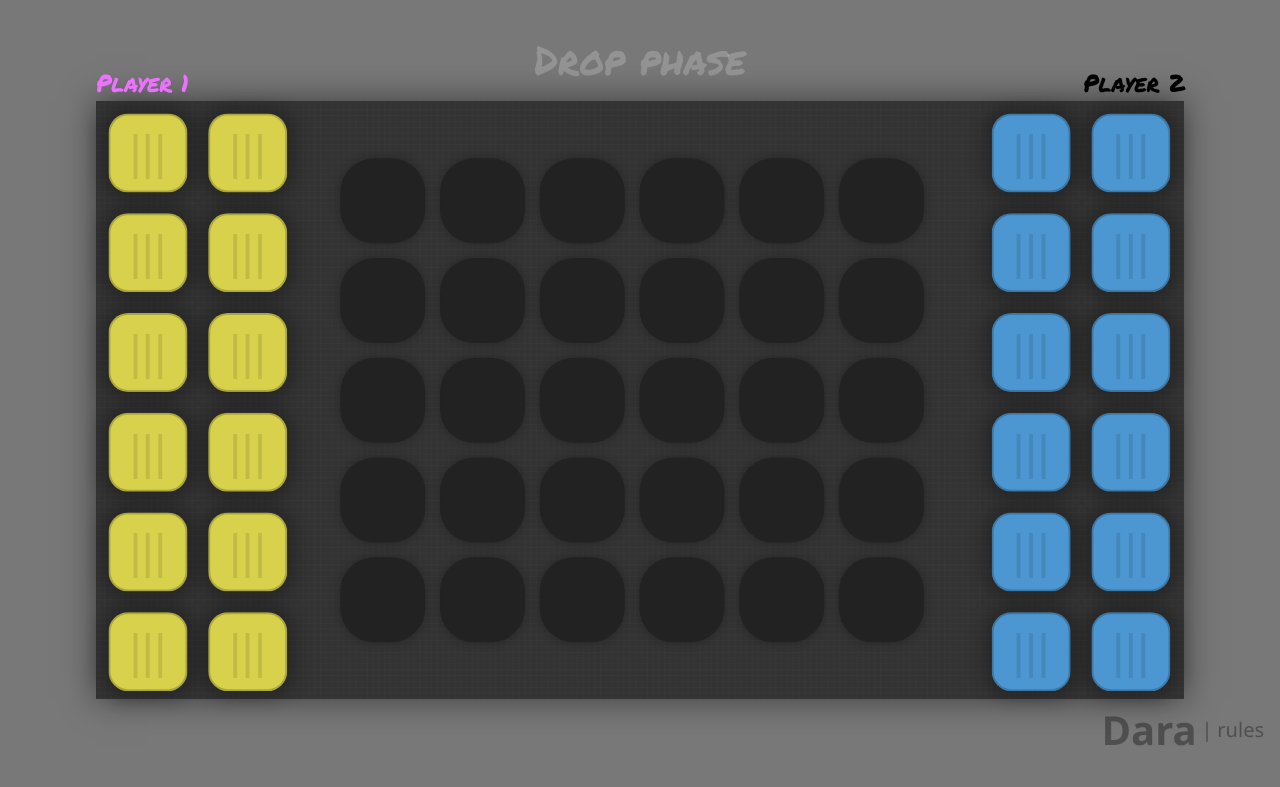
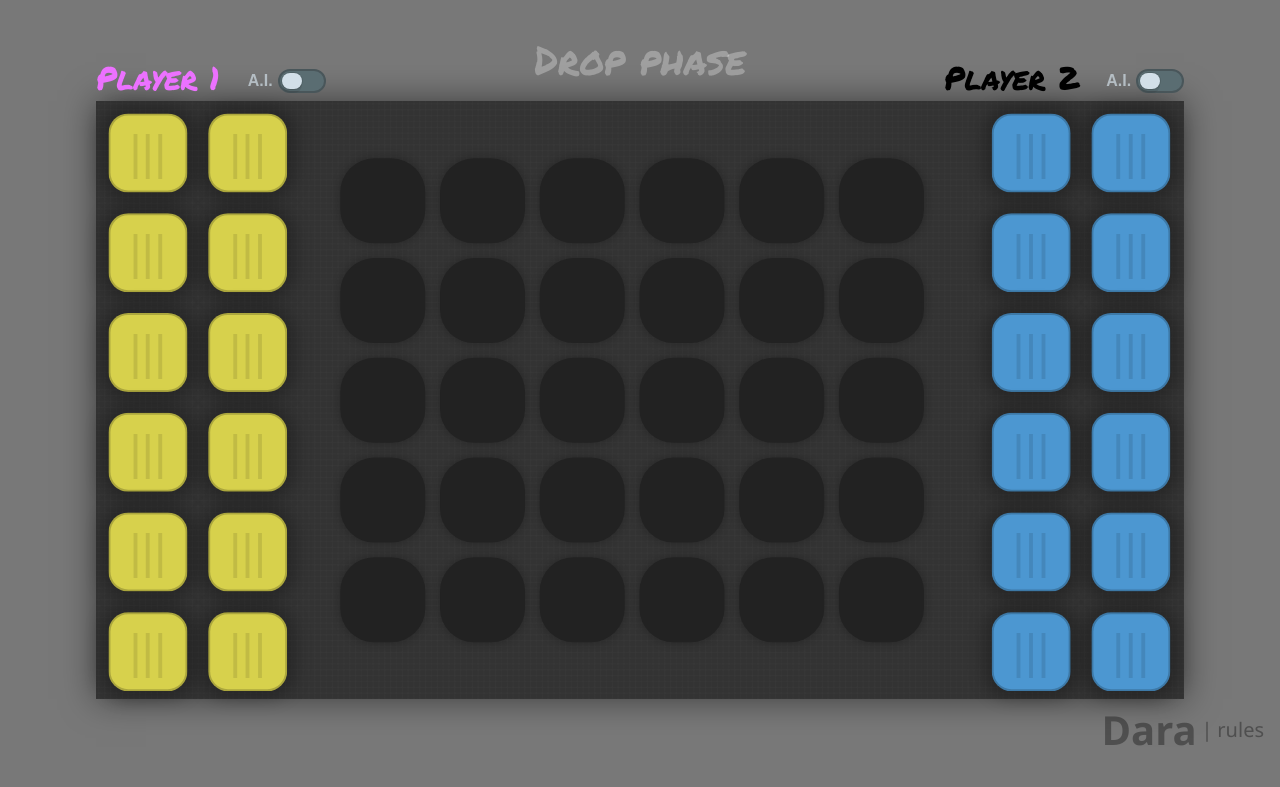
Before and after one commit to westoncb/dara, a React app: page / in a window 1280 px wide. Built offline with nearby package versions, Linux system fonts and the light colour scheme.

Commit message:
Mostly a bunch of styling + toggle buttons

```diff
--- a/package.json
+++ b/package.json
@@ -18,8 +18,8 @@
   },
   "homepage": "https://github.com/westoncb/dara#readme",
   "devDependencies": {
+    "@babel/core": "^7.11.4",
     "@babel/plugin-proposal-class-properties": "^7.10.4",
-    "@babel/core": "^7.11.4",
     "@babel/preset-env": "^7.11.0",
     "@babel/preset-react": "^7.10.4",
     "babel-loader": "^8.1.0",
@@ -35,7 +35,9 @@
   "dependencies": {
     "lodash.debounce": "^4.0.8",
     "react": "^16.13.1",
-    "react-dom": "^16.13.1"
+    "react-dom": "^16.13.1",
+    "sass": "^1.26.10",
+    "sass-loader": "^10.0.2"
   },
   "babel": {
     "plugins": [
--- a/src/Announcer.js
+++ b/src/Announcer.js
@@ -1,6 +1,13 @@
-import React, { useRef, useEffect } from "react"
+import React, {
+    useRef,
+    useEffect
+} from "react"
 
-function Announcer({ text, xPos, swipeOut }) {
+function Announcer({
+    text,
+    xPos,
+    swipeOut
+}) {
 
     const textRef = useRef(null)
 
@@ -15,7 +22,7 @@ function Announcer({ text, xPos, swipeOut }) {
             textRef.current.style.textShadow = "#ec71ff 1px 0 10px"
 
             setTimeout(() => {
-                textRef.current.style.color = "rgba(255, 255, 255, 0.2)"
+                textRef.current.style.color = "rgba(255, 255, 255, 0.29)"
                 textRef.current.style.fontSize = "2.5rem"
                 textRef.current.style.textShadow = ""
 
@@ -27,8 +34,18 @@ function Announcer({ text, xPos, swipeOut }) {
         }
     }, [text, xPos, swipeOut, textRef.current])
 
-    return (
-        <span ref={textRef} className="announcer-text" style={{ left: xPos + "px" }}>{text}</span>
+    return ( <
+        span ref = {
+            textRef
+        }
+        className = "announcer-text"
+        style = {
+            {
+                left: xPos + "px"
+            }
+        } > {
+            text
+        } < /span>
     )
 }
 
--- a/src/PlayerText.js
+++ b/src/PlayerText.js
@@ -5,19 +5,18 @@ function PlayerText({ text, highlight, isPlayer1 }) {
 
     return (
         <div
-            className={"player-text " + (isPlayer1 ? "p1-text" : "p2-text") + (highlight ? " text-highlight" : "")}
+            className={"player-text-container " + (isPlayer1 ? "p1-text" : "p2-text")}
         >
-            {text}
+            <div className={(highlight ? " text-highlight" : "")}>
+                {text}
+            </div>
 
-            {/* <div style={{ display: "flex", flexDirection: "row", justifyContent: "flex-start", alignItems: "center" }}>
-                <label className="ai-label">A.I.</label>
-                <input
-                    type="checkbox"
-                    className="ios-switch tinyswitch"
-                    checked={ai}
-                    onChange={e => setAI(!ai)} />
-                <div><div></div></div>
-            </div> */}
+            <div className="toggle-container">
+                <span className="ai-label">A.I.</span>
+                <input type="checkbox" id={"cb" + (isPlayer1 ? "p1" : "p2")} className="tgl tgl-ios" />
+                <label className="tgl-btn" htmlFor={"cb" + (isPlayer1 ? "p1" : "p2")}></label>
+
+            </div>
         </div>
     )
 }
--- a/src/index.js
+++ b/src/index.js
@@ -1,5 +1,5 @@
 import Game from "./game"
-import './style.css'
+import './style.scss'
 import React from 'react'
 import ReactDOM from 'react-dom'
 
--- a/src/style.css
+++ b/src/style.scss
@@ -6,7 +6,7 @@ body {
     margin: 0;
     background-color: #787878;
     overflow: hidden;
-    color: rgba(0,0,0,0.34);
+    color: rgba(0, 0, 0, 0.34);
     font-family: 'Segoe UI', Tahoma, Geneva, Verdana, sans-serif;
 }
 
@@ -22,12 +22,12 @@ body {
 }
 
 a {
-    color: rgba(0,0,0,0.34);
+    color: rgba(0, 0, 0, 0.34);
     text-decoration: none;
 }
 
 a:hover {
-    color: rgba(255, 255, 255,0.34);
+    color: rgba(255, 255, 255, 0.34);
 }
 
 .title-area {
@@ -52,7 +52,7 @@ a:hover {
 }
 
 .rules-link:hover {
-    color: rgba(255, 255, 255,0.34);
+    color: rgba(255, 255, 255, 0.34);
 }
 
 #app {
@@ -68,7 +68,7 @@ a:hover {
     background-image: url("../assets/grid-lines3.png");
     background-color: #333;
     background-repeat: repeat;
-    box-shadow: 0 0 2rem rgba(0,0,0,0.5);
+    box-shadow: 0 0 2rem rgba(0, 0, 0, 0.5);
     user-select: none;
 }
 
@@ -78,7 +78,7 @@ a:hover {
     width: 144px;
     height: 144px;
     transition: all 150ms;
-    box-shadow: 0 0 0.5rem 0.1rem rgba(0,0,0,0.2);
+    box-shadow: 0 0 0.5rem 0.1rem rgba(0, 0, 0, 0.2);
     background-color: #222;
     border-radius: 40%;
 }
@@ -104,7 +104,7 @@ a:hover {
     position: absolute;
     background-color: #d7d14c;
     border-radius: 25%;
-    box-shadow: 0 0 1rem 0.5rem rgba(0,0,0,0.25);
+    box-shadow: 0 0 1rem 0.5rem rgba(0, 0, 0, 0.25);
     /* perspective: 5rem;
     perspective-origin: 150% 150%; */
     /* transform-style: preserve-3d; */
@@ -117,6 +117,7 @@ a:hover {
 .piece-p2 {
     background-color: #4c97d1;
 }
+
 .piece-p2:hover {
     background-color: #4cd7d1 !important;
     filter: drop-shadow(0px 0px 0.5rem #4cd7d1) !important;
@@ -140,13 +141,29 @@ a:hover {
     z-index: 9;
 }
 
-.player-text {
+.player-text-container {
+    display: flex;
+    flex-direction: row;
+    align-items: flex-end;
     position: relative;
-    font-size: 1.5rem;
+    font-size: 2rem;
     transform: translateY(-100%);
     font-family: 'Permanent Marker', cursive;
     white-space: nowrap;
     color: black;
+}
+
+.toggle-container {
+    display: flex;
+    flex-direction: row;
+    align-items: center;
+    font-size: 1rem;
+    margin-left: 1.75rem;
+    margin-bottom: 0.5rem;
+}
+
+.big-brace {
+    font-size: 1.5rem;
 }
 
 .text-highlight {
@@ -163,74 +180,109 @@ a:hover {
 }
 
 .ai-label {
-    font-family: 'Segoe UI', Tahoma, Geneva, Verdana, sans-serif;
-    font-size: 1rem;
-    color: black;
+    font-family: sans-serif;
+    margin-right: 0.3rem;
+    color: #d2dfe8b0;
     font-weight: bold;
-    margin-right: 0.5rem;
 }
 
 
-/* Checkbox stuff from: https://codepen.io/BandarRaffah/pen/ibwje */
+/* Checkbox stuff from: https://codepen.io/mallendeo/pen/eLIiG */
 
-input[type="checkbox"] {
-	position: absolute;
-	opacity: 0;
+.tgl {
+    display: none;
+
+    // add default box-sizing for this scope
+    &,
+    &:after,
+    &:before,
+    & *,
+    & *:after,
+    & *:before,
+    &+.tgl-btn {
+        box-sizing: border-box;
+
+        &::selection {
+            background: none;
+        }
     }
 
-/* Normal Track */
-input[type="checkbox"].ios-switch + div {
-	vertical-align: middle;
-	width: 40px;	height: 20px;
-	border: 1px solid rgba(0,0,0,.4);
-	border-radius: 999px;
-	background-color: rgba(0, 0, 0, 0.1);
-	-webkit-transition-duration: .4s;
-	-webkit-transition-property: background-color, box-shadow;
-	box-shadow: inset 0 0 0 0px rgba(0,0,0,0.4);
+    +.tgl-btn {
+        outline: 0;
+        display: block;
+        width: 3rem;
+        height: 1.5rem;
+        position: relative;
+        cursor: pointer;
+        user-select: none;
+
+        &:after,
+        &:before {
+            position: relative;
+            display: block;
+            content: "";
+            width: 50%;
+            height: 100%;
         }
 
-/* Checked Track (Blue) */
-input[type="checkbox"].ios-switch:checked + div {
-	width: 40px;
-	background-position: 0 0;
-	background-color: #3b89ec;
-	border: 1px solid #0e62cd;
-	box-shadow: inset 0 0 0 10px rgba(59,137,259,1);
+        &:after {
+            left: 0;
         }
 
-/* Tiny Track */
-input[type="checkbox"].tinyswitch.ios-switch + div {
-	width: 34px;	height: 18px;
+        &:before {
+            display: none;
+        }
     }
 
-/* Normal Knob */
-input[type="checkbox"].ios-switch + div > div {
-	float: left;
-	width: 18px; height: 18px;
-	border-radius: inherit;
-	background: #ffffff;
-	-webkit-transition-timing-function: cubic-bezier(.54,1.85,.5,1);
-	-webkit-transition-duration: 0.4s;
-	-webkit-transition-property: transform, background-color, box-shadow;
-	-moz-transition-timing-function: cubic-bezier(.54,1.85,.5,1);
-	-moz-transition-duration: 0.4s;
-	-moz-transition-property: transform, background-color;
-	box-shadow: 0px 2px 5px rgba(0, 0, 0, 0.3), 0px 0px 0 1px rgba(0, 0, 0, 0.4);
-	pointer-events: none;
-	margin-top: 1px;
-	margin-left: 1px;
+    &:checked+.tgl-btn:after {
+        left: 50%;
+    }
 }
 
-/* Tiny Knob */
-input[type="checkbox"].tinyswitch.ios-switch + div > div {
-	width: 16px; height: 16px;
-	margin-top: 1px;
+
+// checkbox themes
+
+.tgl-ios {
+    +.tgl-btn {
+        background: #5a6d72;
+        border-radius: 2em;
+        padding: 2px;
+        transition: all .4s ease;
+        border: 2px solid #49565a;
+
+        &:after {
+            border-radius: 2em;
+            background: #d2dfe8;
+            transition:
+                left .3s cubic-bezier(0.175, 0.885, 0.320, 1.275),
+                padding .3s ease, margin .3s ease;
+            box-shadow:
+                0 0 0 1px rgba(0, 0, 0, .1),
+                0 4px 0 rgba(0, 0, 0, .08);
         }
 
-/* Checked Tiny Knob (Blue Style) */
-input[type="checkbox"].tinyswitch.ios-switch:checked + div > div {
-	-webkit-transform: translate3d(16px, 0, 0);
-	-moz-transform: translate3d(16px, 0, 0);
-	box-shadow: 0px 2px 5px rgba(0, 0, 0, 0.3), 0px 0px 0 1px rgba(8, 80, 172,1);
+        &:hover:after {
+            will-change: padding;
         }
+
+        &:active {
+            box-shadow: inset 0 0 0 2em #e8eae9;
+
+            &:after {
+                padding-right: .8em;
+            }
+        }
+    }
+
+    &:checked+.tgl-btn {
+        background: #86d993;
+
+        &:active {
+            box-shadow: none;
+
+            &:after {
+                margin-left: -.8em;
+            }
+        }
+    }
+}
--- a/webpack.config.js
+++ b/webpack.config.js
@@ -21,15 +21,22 @@ module.exports = {
                 }
             },
             {
-                test: /\.css$/,
-                use: [{ loader: 'style-loader' }, { loader: 'css-loader' }],
-            },
-            {
                 test: /\.(png|jpg|gif)$/,
                 use: [
                     {
                         loader: 'file-loader'
                     },
+                ],
+            },
+            {
+                test: /\.s[ac]ss$/i,
+                use: [
+                    // Creates `style` nodes from JS strings
+                    'style-loader',
+                    // Translates CSS into CommonJS
+                    'css-loader',
+                    // Compiles Sass to CSS
+                    'sass-loader',
                 ],
             },
         ]
```
Also changed, not shown: 1 other file. Lines whose indentation alone changed are shown as unchanged.
